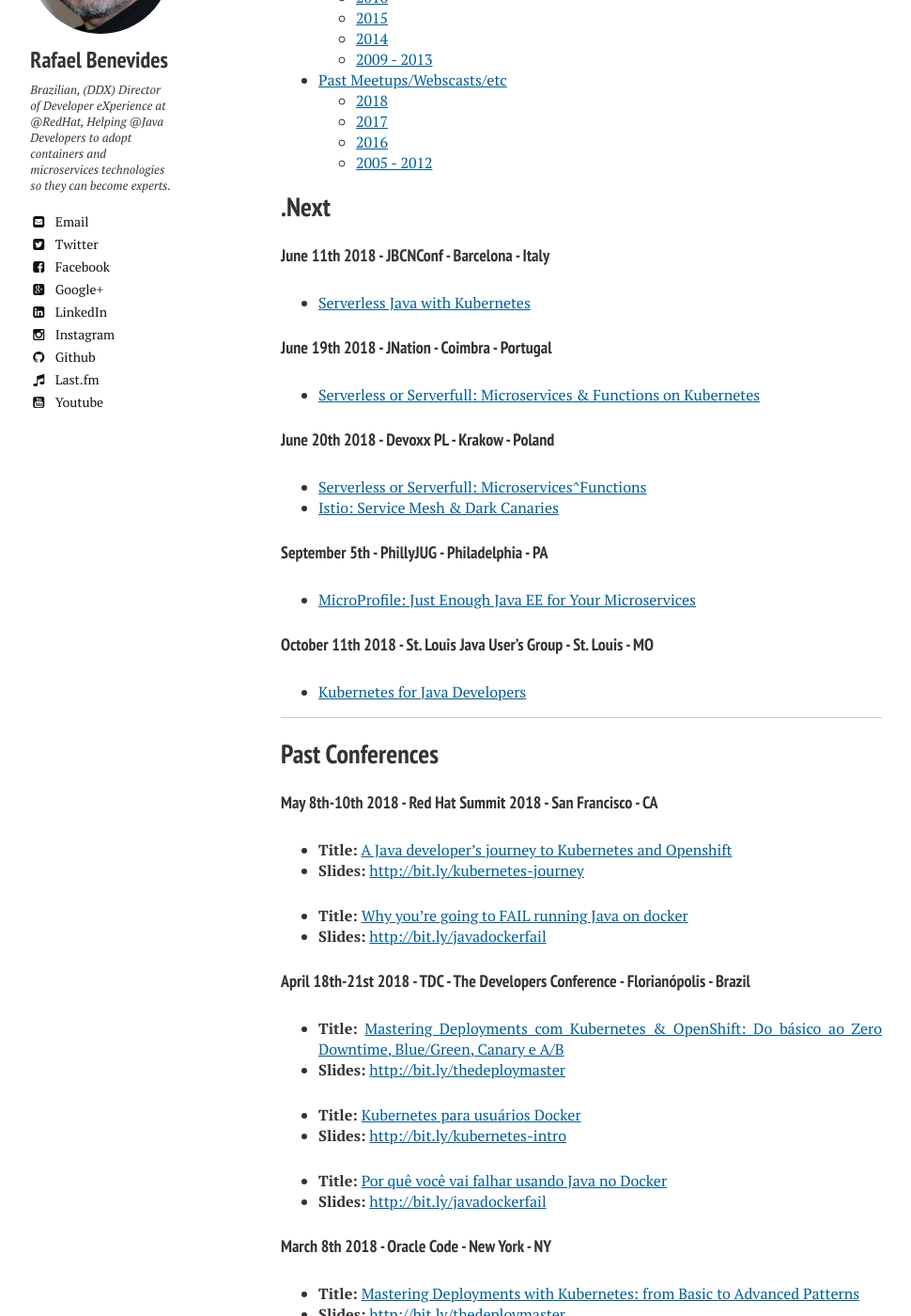
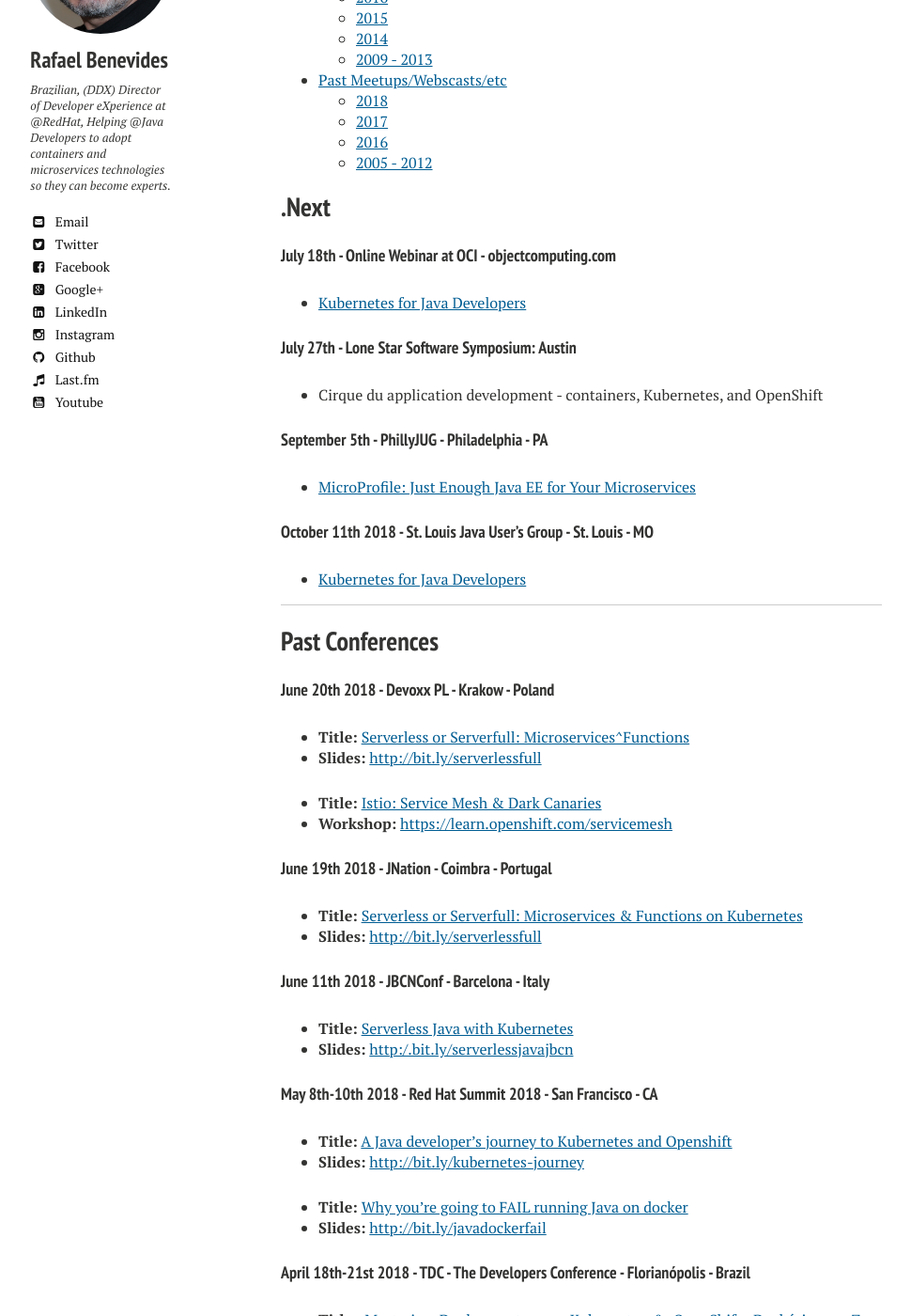
Before and after one commit to rafabene/rafabene.github.io, a Jekyll site: the page built from talks/index.md, in a window 1280 px wide and 1400 px high, scrolled down 616 px. Shown: the whole window at 94% size, without its empty margins (21-991 px from the left). Built offline with Jekyll 4.4.1, drawn with Linux system fonts in a browser that asks for light colours; nearby versions of some CDN libraries; comment, search, counter and statistics services are not loaded.

Commit message:
Updated talks page

```diff
--- a/_config.yml
+++ b/_config.yml
@@ -13,7 +13,7 @@ highlighter: rouge
 sass:
   sass_dir: _sass
   style: compressed
-gems:
+plugins:
   - jekyll-sitemap
 
 kramdown:
--- a/talks/index.md
+++ b/talks/index.md
@@ -16,15 +16,12 @@ image:
 
 ## .Next
 
-#### June 11th 2018 - JBCNConf - Barcelona - Italy
-- [Serverless Java with Kubernetes](http://www.jbcnconf.com/2018/infoSpeaker.html?ref=QnVyclN1dHRlcmJ1cnJzdXR0ZXJAZ21haWwuY29t)
 
-#### June 19th 2018 - JNation - Coimbra - Portugal
-- [Serverless or Serverfull: Microservices & Functions on Kubernetes](https://jnation.pt/speakers/rafael-benevides/)
+#### July 18th - Online Webinar at OCI - objectcomputing.com
+- [Kubernetes for Java Developers](https://objectcomputing.com/resources/events/webinars/kubernetes-for-java-developers)
 
-#### June 20th 2018 - Devoxx PL - Krakow - Poland
-- [Serverless or Serverfull: Microservices^Functions](https://cfp.devoxx.pl/2018/talk/AQD-4305/Serverless_or_Serverfull:_Microservices%5EFunctions)
-- [Istio: Service Mesh & Dark Canaries](https://cfp.devoxx.pl/2018/talk/YZT-3504/Istio:_Service_Mesh_&_Dark_Canaries)
+#### July 27th - Lone Star Software Symposium: Austin
+ - Cirque du application development - containers, Kubernetes, and OpenShift
 
 #### September 5th - PhillyJUG - Philadelphia - PA
 - [MicroProfile: Just Enough Java EE for Your Microservices](https://www.meetup.com/PhillyJUG/events/250594486/)
@@ -36,6 +33,24 @@ image:
 <hr>
 
 ## Past Conferences
+
+#### June 20th 2018 - Devoxx PL - Krakow - Poland
+
+- **Title:** [Serverless or Serverfull: Microservices^Functions](https://cfp.devoxx.pl/2018/talk/AQD-4305/Serverless_or_Serverfull:_Microservices%5EFunctions)
+- **Slides:** [http://bit.ly/serverlessfull](http://bit.ly/serverlessfull)
+
+- **Title:** [Istio: Service Mesh & Dark Canaries](https://cfp.devoxx.pl/2018/talk/YZT-3504/Istio:_Service_Mesh_&_Dark_Canaries)
+- **Workshop:** [https://learn.openshift.com/servicemesh](https://learn.openshift.com/servicemesh)
+
+#### June 19th 2018 - JNation - Coimbra - Portugal
+
+- **Title:** [Serverless or Serverfull: Microservices & Functions on Kubernetes](https://jnation.pt/speakers/rafael-benevides/)
+- **Slides:** [http://bit.ly/serverlessfull](http://bit.ly/serverlessfull)
+
+#### June 11th 2018 - JBCNConf - Barcelona - Italy
+
+- **Title:** [Serverless Java with Kubernetes](http://www.jbcnconf.com/2018/infoSpeaker.html?ref=QnVyclN1dHRlcmJ1cnJzdXR0ZXJAZ21haWwuY29t)
+- **Slides:** [http:/.bit.ly/serverlessjavajbcn](http://bit.ly/serverlessjavajbcn)
 
 #### May 8th-10th 2018 - Red Hat Summit 2018 - San Francisco - CA
 
```
